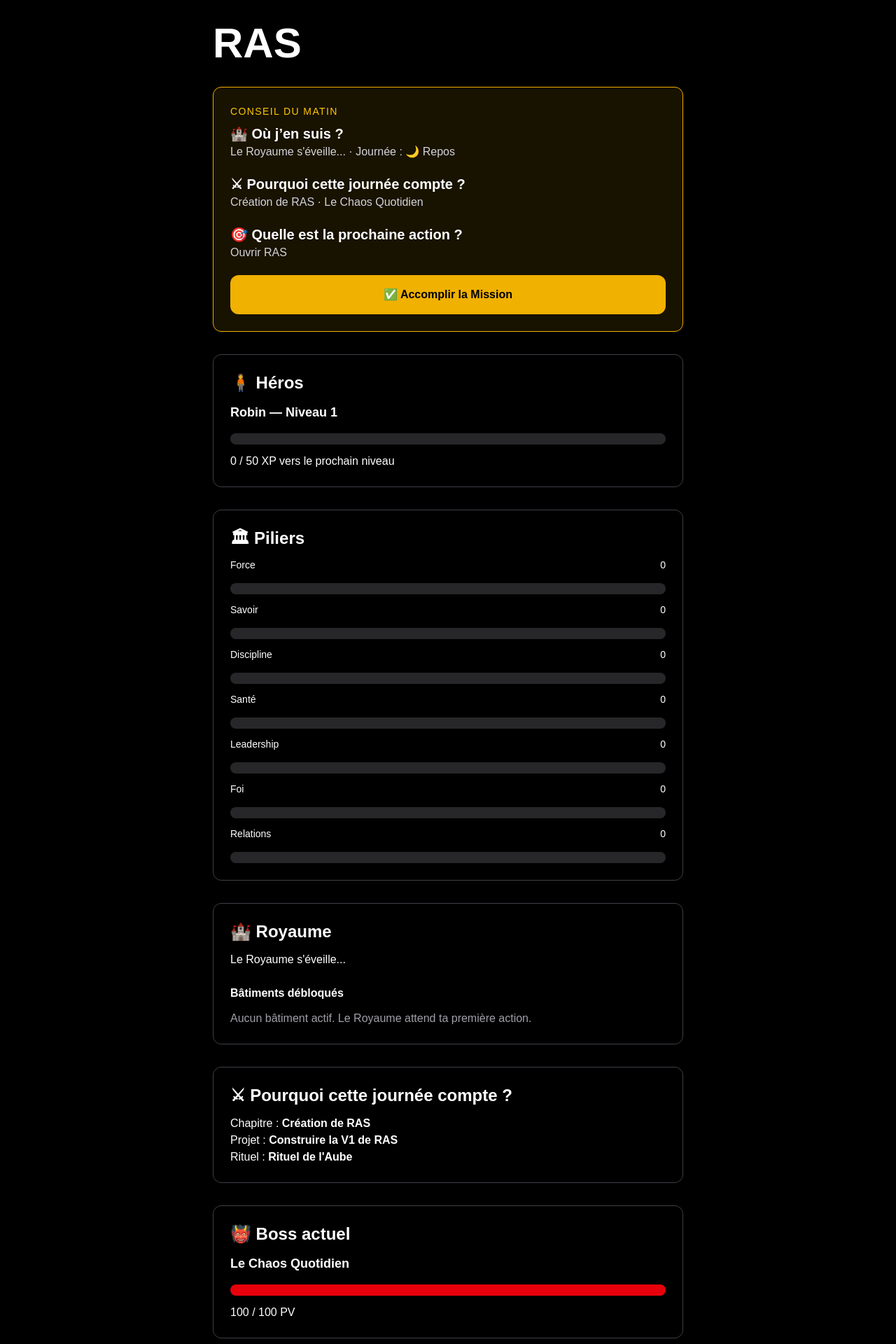
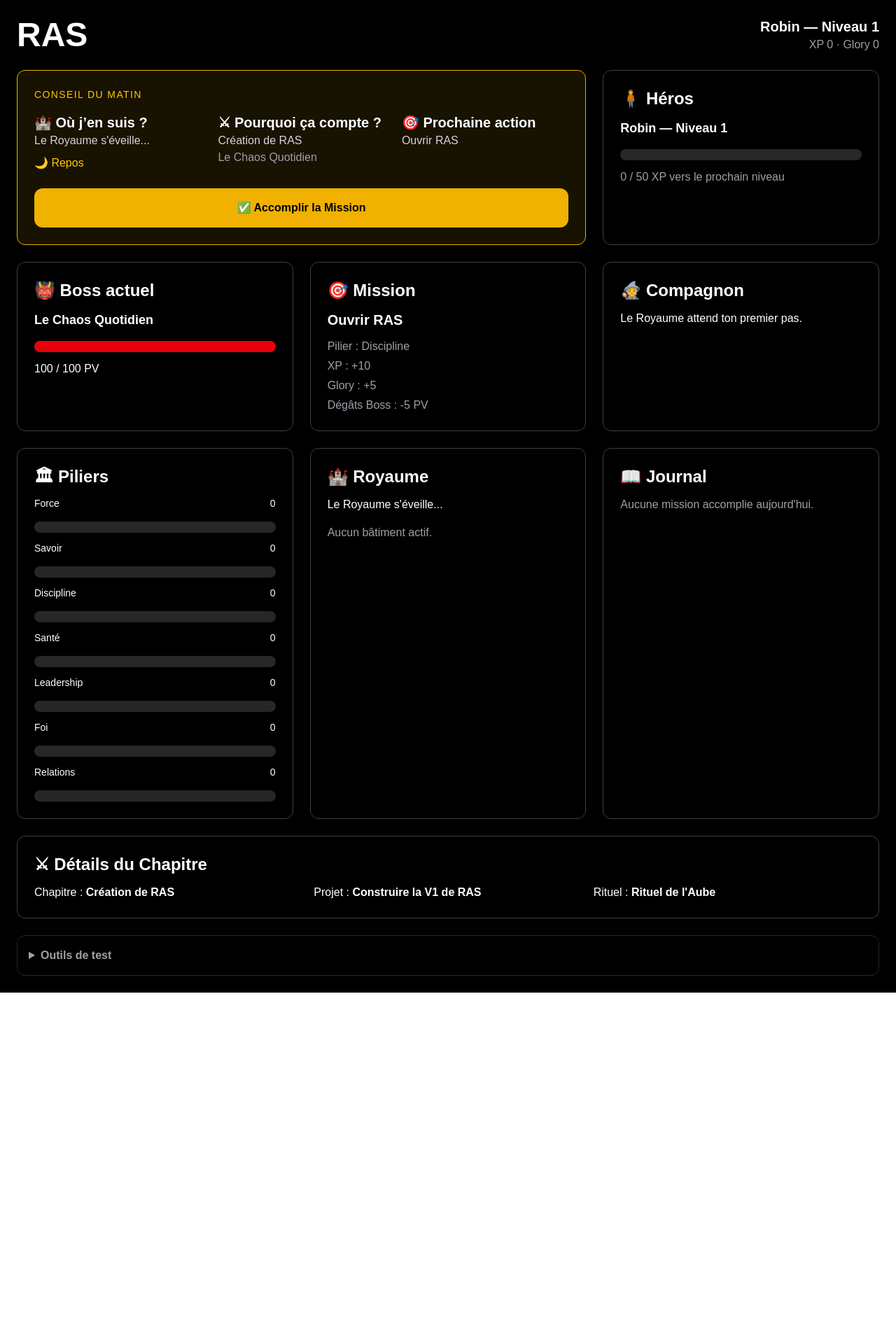
Before and after one commit to RobinWhitman/ras, a Next.js app: page / in a window 1280 px wide. Shown: the top 1920 px of the page at 70% size. After the commit the page ends 1418 px from the top, so only its background shows below. Built offline with nearby package versions, Linux system fonts and the light colour scheme.

Commit message:
Sprint 20 - Layout dashboard

```diff
--- a/src/components/MorningCouncil.tsx
+++ b/src/components/MorningCouncil.tsx
@@ -46,41 +46,52 @@ export default function MorningCouncil() {
   if (save.glory >= 28) dayState = "🌟 Légendaire";
 
   return (
-    <main className="min-h-screen bg-black text-white p-8">
-      <div className="max-w-2xl mx-auto space-y-8">
-        <h1 className="text-6xl font-bold">RAS</h1>
+    <main className="min-h-screen bg-black text-white p-6">
+      <div className="mx-auto max-w-7xl space-y-6">
+        <header className="flex items-center justify-between">
+          <h1 className="text-5xl font-bold">RAS</h1>
 
-        <section className="border border-yellow-500 rounded-xl p-6 bg-yellow-500/10">
-          <p className="text-sm uppercase tracking-widest text-yellow-400 mb-2">
+          <div className="text-right">
+            <p className="text-xl font-bold">Robin — Niveau {heroLevel}</p>
+            <p className="text-zinc-400">
+              XP {save.xp} · Glory {save.glory}
+            </p>
+          </div>
+        </header>
+
+        <div className="grid grid-cols-1 xl:grid-cols-3 gap-6">
+          <section className="xl:col-span-2 border border-yellow-500 rounded-xl p-6 bg-yellow-500/10">
+            <p className="text-sm uppercase tracking-widest text-yellow-400 mb-4">
               Conseil du Matin
             </p>
 
-          <div className="space-y-5">
+            <div className="grid grid-cols-1 lg:grid-cols-3 gap-6 mb-6">
               <div>
                 <h2 className="text-xl font-bold">🏰 Où j’en suis ?</h2>
                 <p className="text-zinc-300">
-                {kingdom.state} · Journée : {dayState}
+                  {kingdom.state}
                 </p>
+                <p className="text-yellow-400 mt-2">{dayState}</p>
               </div>
 
               <div>
                 <h2 className="text-xl font-bold">
-                ⚔ Pourquoi cette journée compte ?
+                  ⚔ Pourquoi ça compte ?
                 </h2>
-              <p className="text-zinc-300">
-                {activeChapter.title} · {activeBoss.name}
-              </p>
+                <p className="text-zinc-300">{activeChapter.title}</p>
+                <p className="text-zinc-400">{activeBoss.name}</p>
               </div>
 
               <div>
                 <h2 className="text-xl font-bold">
-                🎯 Quelle est la prochaine action ?
+                  🎯 Prochaine action
                 </h2>
                 <p className="text-zinc-300">
                   {currentMission
                     ? currentMission.title
-                  : "Le Rituel de l’Aube est accompli."}
+                    : "Rituel de l’Aube accompli."}
                 </p>
+              </div>
             </div>
 
             {currentMission ? (
@@ -95,33 +106,65 @@ export default function MorningCouncil() {
                 <p className="text-yellow-400 font-bold">
                   🌅 Rituel de l’Aube accompli
                 </p>
-                <p className="text-zinc-300">
-                  La journée peut commencer.
-                </p>
+                <p className="text-zinc-300">La journée peut commencer.</p>
               </div>
             )}
-          </div>
           </section>
-
-        {morningCompleted && (
-          <section className="border border-yellow-500 rounded-xl p-6 bg-yellow-500/10">
-            <h2 className="text-2xl font-bold mb-3">
-              🌅 Rituel de l’Aube accompli
-            </h2>
-            <p className="text-zinc-200">
-              Le matin est verrouillé. Le Royaume a reçu son premier souffle.
-            </p>
-          </section>
-        )}
 
           <Card title="🧍 Héros">
             <p className="text-lg font-semibold">Robin — Niveau {heroLevel}</p>
             <ProgressBar value={currentLevelXp} max={50} color="yellow" />
-          <p className="mt-3">
+            <p className="mt-3 text-zinc-400">
               {currentLevelXp} / 50 XP vers le prochain niveau
             </p>
           </Card>
+        </div>
 
+        <div className="grid grid-cols-1 xl:grid-cols-3 gap-6">
+          <Card title="👹 Boss actuel">
+            <p className="text-lg font-semibold">{activeBoss.name}</p>
+            <ProgressBar value={save.bossHp} max={activeBoss.maxHp} color="red" />
+
+            <p className="mt-3">
+              {save.bossHp} / {activeBoss.maxHp} PV
+            </p>
+
+            {bossDefeated && (
+              <div className="mt-4 border border-yellow-500 rounded-xl p-4">
+                <p className="text-yellow-400 font-bold">
+                  🏆 Boss vaincu : {activeBoss.name}
+                </p>
+              </div>
+            )}
+          </Card>
+
+          <Card title="🎯 Mission">
+            {currentMission ? (
+              <>
+                <h3 className="text-xl font-semibold mb-3">
+                  {currentMission.title}
+                </h3>
+
+                <div className="space-y-1 text-zinc-400">
+                  <p>Pilier : {currentMission.pillar}</p>
+                  <p>XP : +{currentMission.xp}</p>
+                  <p>Glory : +{currentMission.glory}</p>
+                  <p>Dégâts Boss : -{currentMission.damage} PV</p>
+                </div>
+              </>
+            ) : (
+              <p className="text-zinc-400">
+                Aucune mission restante. Le Rituel de l’Aube est terminé.
+              </p>
+            )}
+          </Card>
+
+          <Card title="🧙 Compagnon">
+            <p>{message}</p>
+          </Card>
+        </div>
+
+        <div className="grid grid-cols-1 xl:grid-cols-3 gap-6">
           <Card title="🏛 Piliers">
             <div className="space-y-3">
               {pillarScores.map((item) => (
@@ -139,25 +182,20 @@ export default function MorningCouncil() {
           <Card title="🏰 Royaume">
             <p>{kingdom.state}</p>
 
-          <div className="mt-6">
-            <h3 className="font-semibold mb-3">Bâtiments débloqués</h3>
-
+            <div className="mt-4">
               {unlockedBuildings.length === 0 ? (
                 <p className="text-zinc-400">
-                Aucun bâtiment actif. Le Royaume attend ta première action.
+                  Aucun bâtiment actif.
                 </p>
               ) : (
                 <ul className="space-y-2">
                   {unlockedBuildings.map((item) => (
-                  <li
-                    key={item.pillar}
-                    className="border border-zinc-800 rounded-lg p-3"
-                  >
+                    <li key={item.pillar} className="border border-zinc-800 rounded-lg p-3">
                       <p className="font-semibold">
                         {kingdomBuildings[item.pillar]}
                       </p>
                       <p className="text-zinc-400">
-                      Débloqué par le Pilier {item.pillar}
+                        Pilier {item.pillar}
                       </p>
                     </li>
                   ))}
@@ -166,7 +204,28 @@ export default function MorningCouncil() {
             </div>
           </Card>
 
-        <Card title="⚔ Pourquoi cette journée compte ?">
+          <Card title="📖 Journal">
+            {save.completedMissions.length === 0 ? (
+              <p className="text-zinc-400">
+                Aucune mission accomplie aujourd'hui.
+              </p>
+            ) : (
+              <ul className="space-y-3 max-h-72 overflow-y-auto">
+                {save.completedMissions.map((mission) => (
+                  <li key={mission.id} className="border border-zinc-800 rounded-lg p-3">
+                    <p className="font-semibold">{mission.title}</p>
+                    <p className="text-zinc-400">
+                      {mission.pillar} · +{mission.xp} XP · +{mission.glory} Glory
+                    </p>
+                  </li>
+                ))}
+              </ul>
+            )}
+          </Card>
+        </div>
+
+        <Card title="⚔ Détails du Chapitre">
+          <div className="grid grid-cols-1 md:grid-cols-3 gap-4">
             <p>
               Chapitre : <strong>{activeChapter.title}</strong>
             </p>
@@ -176,82 +235,8 @@ export default function MorningCouncil() {
             <p>
               Rituel : <strong>{activeRitual?.title}</strong>
             </p>
+          </div>
         </Card>
-
-        <Card title="👹 Boss actuel">
-          <p className="text-lg font-semibold">{activeBoss.name}</p>
-          <ProgressBar value={save.bossHp} max={activeBoss.maxHp} color="red" />
-
-          <p className="mt-3">
-            {save.bossHp} / {activeBoss.maxHp} PV
-          </p>
-
-          {bossDefeated && (
-            <div className="mt-4 border border-yellow-500 rounded-xl p-4">
-              <p className="text-yellow-400 font-bold">
-                🏆 Boss vaincu : {activeBoss.name}
-              </p>
-              <p className="text-zinc-300 mt-1">
-                Le Chaos Quotidien a été repoussé. Le Royaume gagne en stabilité.
-              </p>
-            </div>
-          )}
-        </Card>
-
-        <Card title="🎯 Mission">
-          {currentMission ? (
-            <>
-              <h3 className="text-xl font-semibold mb-3">
-                {currentMission.title}
-              </h3>
-
-              <div className="space-y-1 text-zinc-400 mb-6">
-                <p>Pilier : {currentMission.pillar}</p>
-                <p>XP : +{currentMission.xp}</p>
-                <p>Glory : +{currentMission.glory}</p>
-                <p>Dégâts Boss : -{currentMission.damage} PV</p>
-              </div>
-            </>
-          ) : (
-            <div className="space-y-2">
-              <p className="font-semibold">Aucune mission restante.</p>
-              <p className="text-zinc-400">
-                Le Rituel de l’Aube est terminé. La journée peut commencer.
-              </p>
-            </div>
-          )}
-        </Card>
-
-        <Card title="🧙 Compagnon">
-          <p>{message}</p>
-        </Card>
-
-        <Card title="📖 Journal">
-          {save.completedMissions.length === 0 ? (
-            <p className="text-zinc-400">
-              Aucune mission accomplie aujourd'hui.
-            </p>
-          ) : (
-            <ul className="space-y-3">
-              {save.completedMissions.map((mission) => (
-                <li
-                  key={mission.id}
-                  className="border border-zinc-800 rounded-lg p-4"
-                >
-                  <p className="font-semibold">{mission.title}</p>
-                  <p className="text-zinc-400">
-                    {mission.pillar} · +{mission.xp} XP · +{mission.glory} Glory
-                  </p>
-                </li>
-              ))}
-            </ul>
-          )}
-        </Card>
-
-        <footer className="flex gap-6 text-xl font-bold">
-          <p>XP total : {save.xp}</p>
-          <p>Glory : {save.glory}</p>
-        </footer>
 
         <DebugActions onReset={resetGame} />
       </div>
```
Lines whose indentation alone changed are shown as unchanged.
